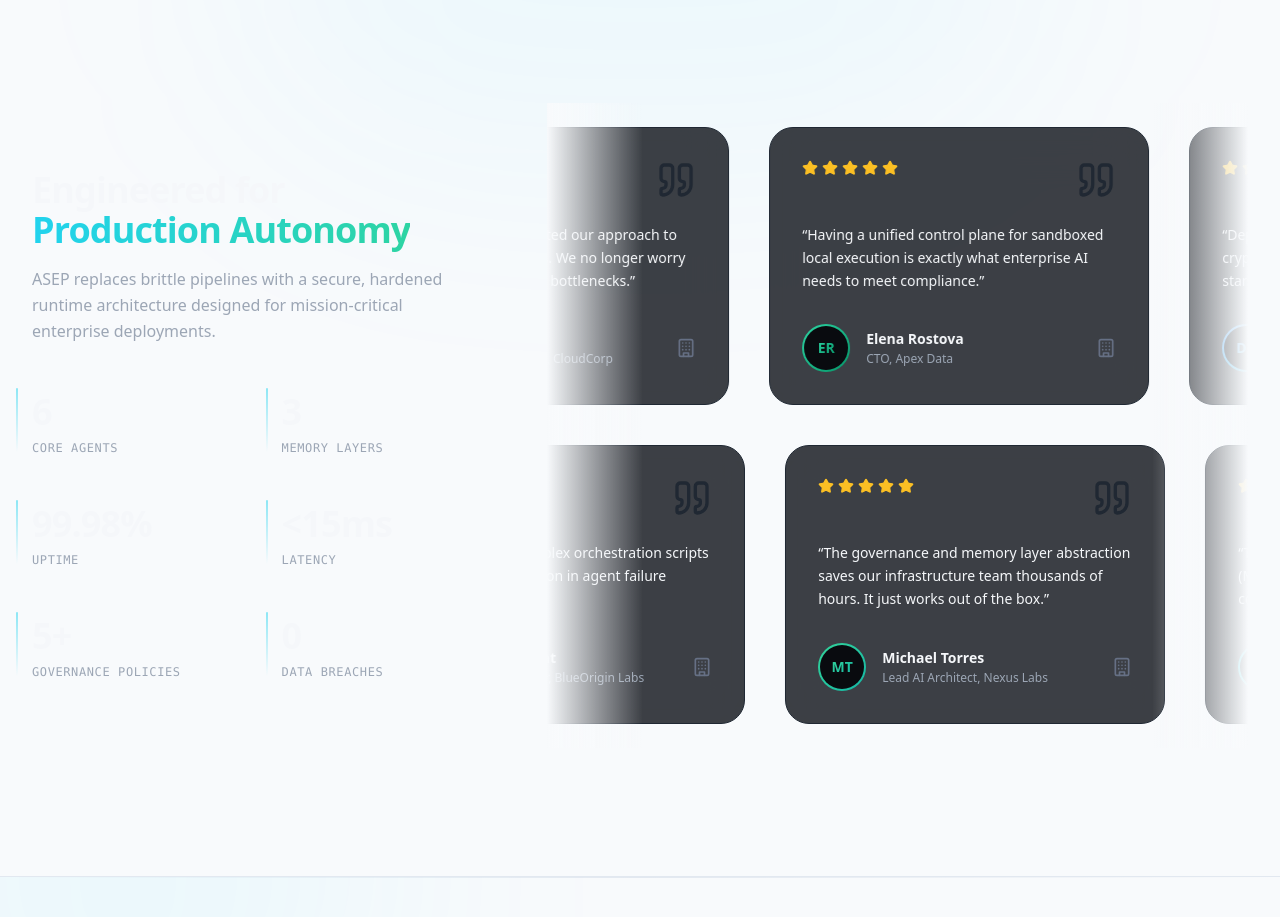
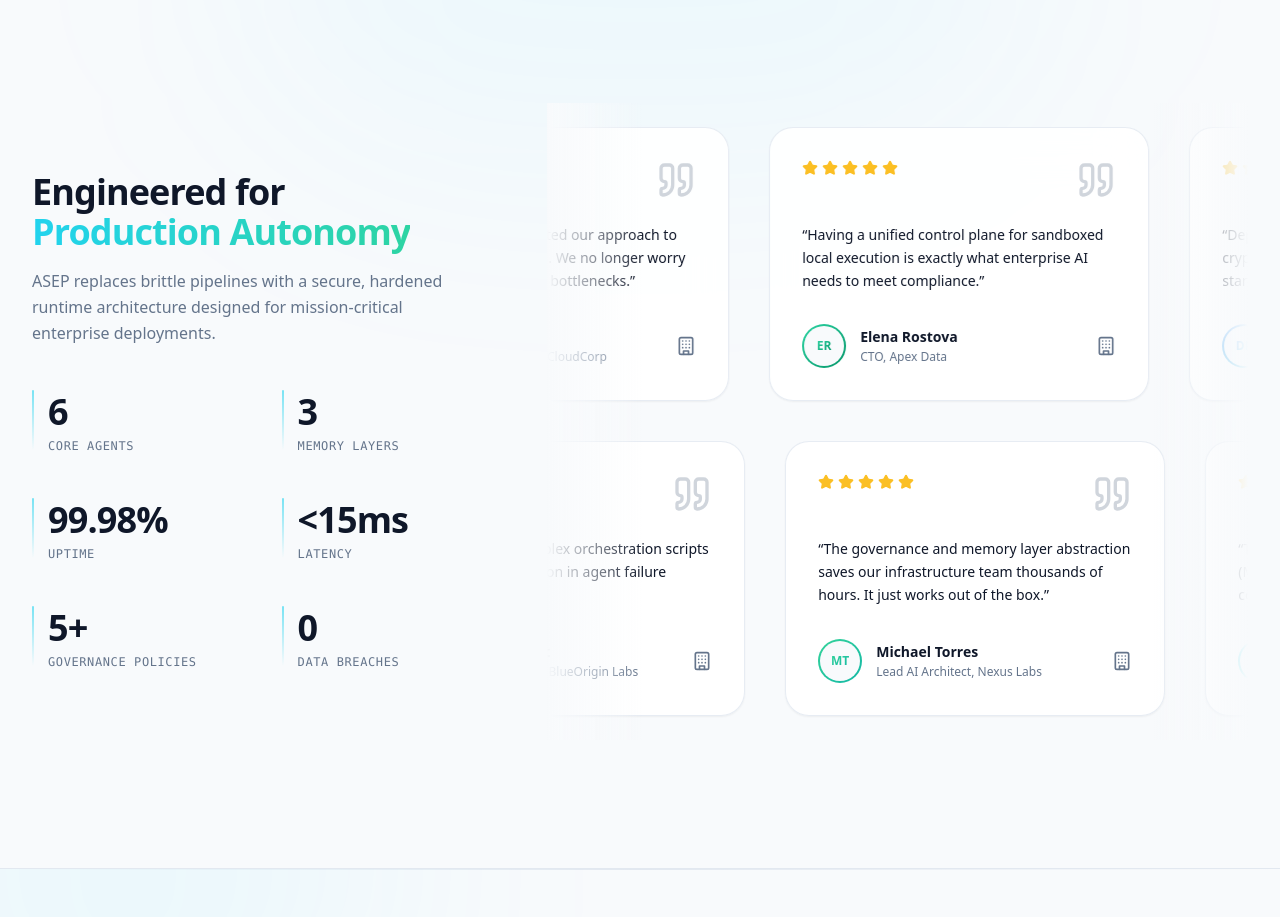
Before and after one commit to rounakkumarsah/ASEP, a Next.js app in the folder frontend/: page / in a window 1280 px wide. Shown: the part 1420-2337 px from the top of the page. Built offline with nearby package versions, Linux system fonts and the light colour scheme; no server answers.

Commit message:
feat(social-proof): complete semantic token transition and high-contrast styling

```diff
--- a/frontend/src/components/landing/social-proof.tsx
+++ b/frontend/src/components/landing/social-proof.tsx
@@ -14,7 +14,7 @@ const TECHNOLOGIES = [
   { name: "Qdrant", color: "#A855F7" },
   { name: "Neo4j", color: "#0D9488" },
   { name: "Python", color: "#EAB308" },
-  { name: "Next.js", color: "#FFFFFF" },
+  { name: "Next.js", color: "#67E8F9" },
 ];
 
 const METRICS = [
@@ -110,13 +110,13 @@ export function SocialProofSection() {
             {TECHNOLOGIES.map((tech) => (
               <div
                 key={tech.name}
-                className="flex items-center space-x-3 px-6 py-3 mx-3 rounded-full border border-[#202833] bg-[#0D1117] hover:bg-[#111720] hover:border-[#22D3EE]/30 transition-all cursor-default"
+                className="flex items-center space-x-3 px-5 sm:px-6 py-2.5 sm:py-3 mx-2.5 sm:mx-3 rounded-full border border-border/80 dark:border-[#202833] bg-card dark:bg-[#0D1117] hover:bg-accent hover:border-primary/40 transition-all cursor-default shadow-sm"
               >
                 <div
                   className="w-2.5 h-2.5 rounded-full shadow-[0_0_8px_currentColor]"
                   style={{ backgroundColor: tech.color, color: tech.color }}
                 />
-                <span className="font-semibold tracking-wide text-sm text-[#F5F7FA]">{tech.name}</span>
+                <span className="font-semibold tracking-wide text-sm text-foreground">{tech.name}</span>
               </div>
             ))}
           </Marquee>
@@ -124,7 +124,7 @@ export function SocialProofSection() {
       </div>
 
       <div className="mx-auto max-w-[1400px] px-4 sm:px-6 lg:px-8 relative z-10">
-        <div className="grid lg:grid-cols-[1fr_1.5fr] gap-16 lg:gap-12 items-center">
+        <div className="grid lg:grid-cols-[1fr_1.5fr] gap-12 lg:gap-12 items-center">
 
           {/* LEFT: Metrics Section */}
           <motion.div
@@ -132,32 +132,32 @@ export function SocialProofSection() {
             whileInView={{ opacity: 1, y: 0 }}
             viewport={{ once: true }}
             transition={{ duration: 0.6 }}
-            className="flex flex-col space-y-10"
+            className="flex flex-col space-y-8 sm:space-y-10"
           >
-            <div className="space-y-4">
-              <h2 className="text-3xl md:text-4xl font-extrabold tracking-tight text-[#F5F7FA] leading-tight">
-                Engineered for <br className="hidden md:block"/>
+            <div className="space-y-3 sm:space-y-4 text-center lg:text-left">
+              <h2 className="text-3xl sm:text-4xl font-extrabold tracking-tight text-foreground leading-tight">
+                Engineered for <br className="hidden sm:block"/>
                 <span className="text-transparent bg-clip-text bg-gradient-to-r from-[#22D3EE] to-[#2DD4A3]">Production Autonomy</span>
               </h2>
-              <p className="text-base text-[#9CA6B5] leading-relaxed max-w-md">
+              <p className="text-base text-muted-foreground leading-relaxed max-w-md mx-auto lg:mx-0">
                 ASEP replaces brittle pipelines with a secure, hardened runtime architecture designed for mission-critical enterprise deployments.
               </p>
             </div>
 
-            <div className="grid grid-cols-2 gap-x-8 gap-y-10">
+            <div className="grid grid-cols-2 sm:grid-cols-3 lg:grid-cols-2 gap-x-6 sm:gap-x-8 gap-y-8 sm:gap-y-10">
               {METRICS.map((metric, idx) => (
                 <motion.div
                   key={metric.label}
                   initial={{ opacity: 0, y: 15 }}
                   whileInView={{ opacity: 1, y: 0 }}
                   viewport={{ once: true }}
-                  transition={{ duration: 0.5, delay: idx * 0.1 }}
-                  className="space-y-2 relative"
+                  transition={{ duration: 0.5, delay: idx * 0.08 }}
+                  className="space-y-1.5 relative pl-3 sm:pl-4"
                 >
                   {/* Decorative line */}
-                  <div className="absolute -left-4 top-1 bottom-1 w-[2px] bg-gradient-to-b from-[#22D3EE]/50 to-transparent rounded-full" />
+                  <div className="absolute left-0 top-1 bottom-1 w-[2px] bg-gradient-to-b from-[#22D3EE]/60 to-transparent rounded-full" />
 
-                  <div className="text-4xl font-extrabold text-[#F5F7FA]">
+                  <div className="text-3xl sm:text-4xl font-extrabold text-foreground tracking-tight">
                     <Counter
                       to={metric.value}
                       decimals={metric.decimals}
@@ -165,7 +165,7 @@ export function SocialProofSection() {
                       suffix={metric.suffix}
                     />
                   </div>
-                  <div className="text-xs font-mono uppercase tracking-wider text-[#9CA6B5]">
+                  <div className="text-[11px] sm:text-xs font-mono uppercase tracking-wider text-muted-foreground">
                     {metric.label}
                   </div>
                 </motion.div>
@@ -191,34 +191,34 @@ export function SocialProofSection() {
                 {TESTIMONIALS_ROW1.map((item, idx) => (
                   <div
                     key={idx}
-                    className="flex flex-col justify-between w-[340px] sm:w-[380px] p-8 rounded-3xl border border-[#202833] bg-[#0D1117]/80 backdrop-blur-xl hover:border-[#22D3EE]/30 hover:bg-[#111720] transition-all duration-300 mx-3 group"
+                    className="flex flex-col justify-between w-[300px] sm:w-[380px] p-6 sm:p-8 rounded-3xl border border-border/80 dark:border-[#202833] bg-card/90 dark:bg-[#0D1117]/80 backdrop-blur-xl hover:border-primary/40 hover:bg-accent/40 transition-all duration-300 mx-3 group shadow-sm"
                   >
-                    <div className="flex justify-between items-start mb-6">
+                    <div className="flex justify-between items-start mb-5 sm:mb-6">
                       <div className="flex items-center gap-1 text-amber-400">
                         {[...Array(5)].map((_, i) => (
                           <Star key={i} className="h-4 w-4 fill-current" />
                         ))}
                       </div>
-                      <Quote className="h-10 w-10 text-[#202833] group-hover:text-[#22D3EE]/20 transition-colors" />
+                      <Quote className="h-8 w-8 sm:h-10 sm:w-10 text-muted-foreground/30 group-hover:text-primary/30 transition-colors" />
                     </div>
 
-                    <p className="text-sm leading-relaxed text-[#F5F7FA] mb-8 font-medium">
+                    <p className="text-sm leading-relaxed text-foreground mb-6 sm:mb-8 font-medium">
                       &ldquo;{item.quote}&rdquo;
                     </p>
 
-                    <div className="flex items-center gap-4 mt-auto">
-                      <div className={`h-12 w-12 rounded-full bg-gradient-to-br ${item.color} p-[2px]`}>
-                        <div className="h-full w-full rounded-full bg-[#090B0F] flex items-center justify-center">
-                          <span className={`text-sm font-bold bg-clip-text text-transparent bg-gradient-to-br ${item.color}`}>
+                    <div className="flex items-center gap-3.5 mt-auto">
+                      <div className={`h-11 w-11 rounded-full bg-gradient-to-br ${item.color} p-[2px]`}>
+                        <div className="h-full w-full rounded-full bg-background dark:bg-[#090B0F] flex items-center justify-center">
+                          <span className={`text-xs font-bold bg-clip-text text-transparent bg-gradient-to-br ${item.color}`}>
                             {item.avatar}
                           </span>
                         </div>
                       </div>
                       <div className="flex-1">
-                        <h4 className="text-sm font-bold text-[#F5F7FA]">{item.name}</h4>
-                        <p className="text-xs text-[#9CA6B5] mt-0.5">{item.title}</p>
+                        <h4 className="text-sm font-bold text-foreground">{item.name}</h4>
+                        <p className="text-xs text-muted-foreground mt-0.5">{item.title}</p>
                       </div>
-                      <Building className="h-5 w-5 text-[#667085]" />
+                      <Building className="h-4 w-4 sm:h-5 sm:w-5 text-muted-foreground" />
                     </div>
                   </div>
                 ))}
@@ -229,34 +229,34 @@ export function SocialProofSection() {
                 {TESTIMONIALS_ROW2.map((item, idx) => (
                   <div
                     key={idx}
-                    className="flex flex-col justify-between w-[340px] sm:w-[380px] p-8 rounded-3xl border border-[#202833] bg-[#0D1117]/80 backdrop-blur-xl hover:border-[#22D3EE]/30 hover:bg-[#111720] transition-all duration-300 mx-3 group"
+                    className="flex flex-col justify-between w-[300px] sm:w-[380px] p-6 sm:p-8 rounded-3xl border border-border/80 dark:border-[#202833] bg-card/90 dark:bg-[#0D1117]/80 backdrop-blur-xl hover:border-primary/40 hover:bg-accent/40 transition-all duration-300 mx-3 group shadow-sm"
                   >
-                    <div className="flex justify-between items-start mb-6">
+                    <div className="flex justify-between items-start mb-5 sm:mb-6">
                       <div className="flex items-center gap-1 text-amber-400">
                         {[...Array(5)].map((_, i) => (
                           <Star key={i} className="h-4 w-4 fill-current" />
                         ))}
                       </div>
-                      <Quote className="h-10 w-10 text-[#202833] group-hover:text-[#22D3EE]/20 transition-colors" />
+                      <Quote className="h-8 w-8 sm:h-10 sm:w-10 text-muted-foreground/30 group-hover:text-primary/30 transition-colors" />
                     </div>
 
-                    <p className="text-sm leading-relaxed text-[#F5F7FA] mb-8 font-medium">
+                    <p className="text-sm leading-relaxed text-foreground mb-6 sm:mb-8 font-medium">
                       &ldquo;{item.quote}&rdquo;
                     </p>
 
-                    <div className="flex items-center gap-4 mt-auto">
-                      <div className={`h-12 w-12 rounded-full bg-gradient-to-br ${item.color} p-[2px]`}>
-                        <div className="h-full w-full rounded-full bg-[#090B0F] flex items-center justify-center">
-                          <span className={`text-sm font-bold bg-clip-text text-transparent bg-gradient-to-br ${item.color}`}>
+                    <div className="flex items-center gap-3.5 mt-auto">
+                      <div className={`h-11 w-11 rounded-full bg-gradient-to-br ${item.color} p-[2px]`}>
+                        <div className="h-full w-full rounded-full bg-background dark:bg-[#090B0F] flex items-center justify-center">
+                          <span className={`text-xs font-bold bg-clip-text text-transparent bg-gradient-to-br ${item.color}`}>
                             {item.avatar}
                           </span>
                         </div>
                       </div>
                       <div className="flex-1">
-                        <h4 className="text-sm font-bold text-[#F5F7FA]">{item.name}</h4>
-                        <p className="text-xs text-[#9CA6B5] mt-0.5">{item.title}</p>
+                        <h4 className="text-sm font-bold text-foreground">{item.name}</h4>
+                        <p className="text-xs text-muted-foreground mt-0.5">{item.title}</p>
                       </div>
-                      <Building className="h-5 w-5 text-[#667085]" />
+                      <Building className="h-4 w-4 sm:h-5 sm:w-5 text-muted-foreground" />
                     </div>
                   </div>
                 ))}
```
Also changed, not shown: 1 other file (tests, documents, lock files or other folders).
